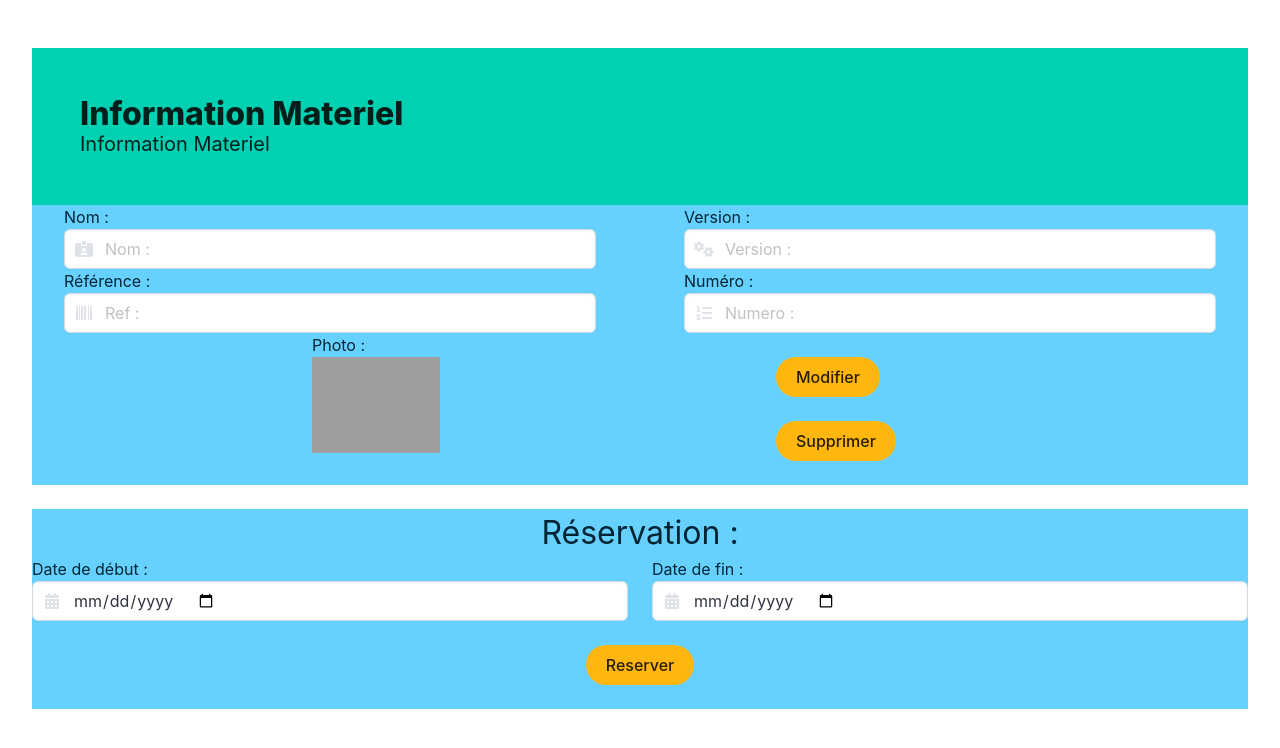
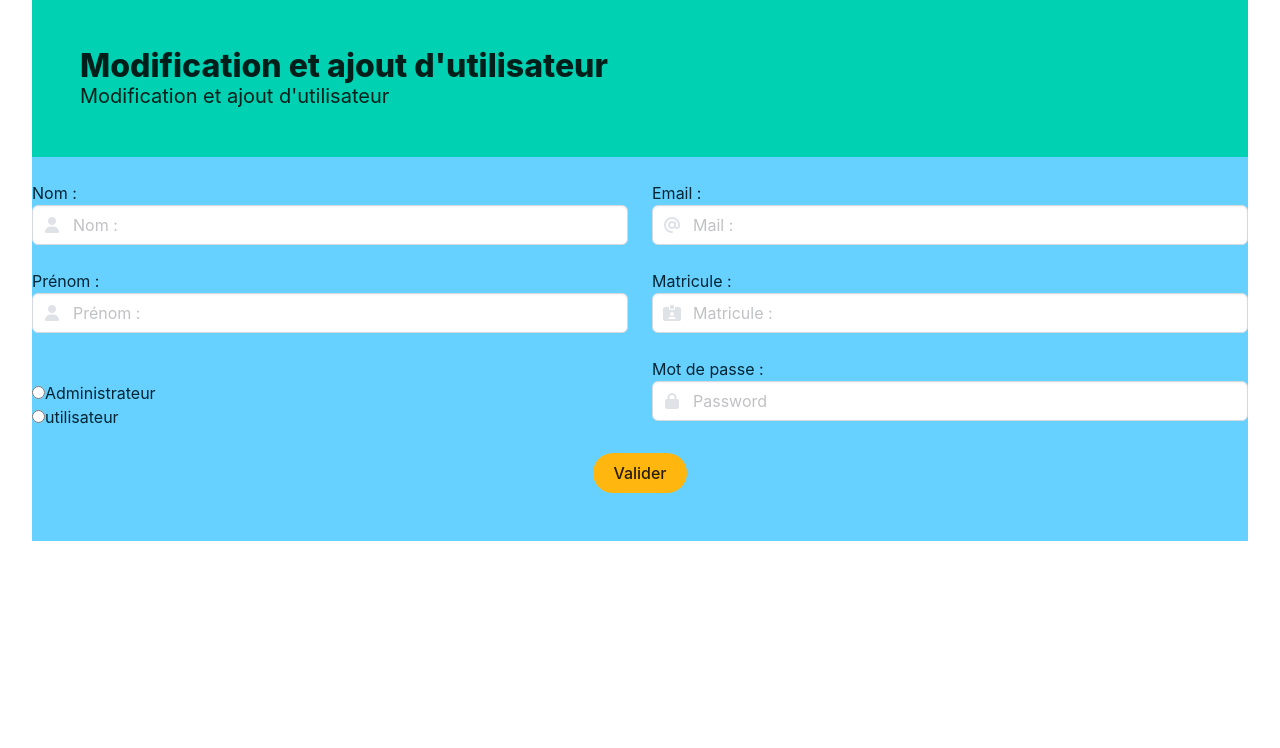
Before and after one commit to sirrazmo/equipe8ql, a Vue app: page / in a window 1280 px wide. Shown: the top 748 px of the page. Built offline with nearby package versions, Linux system fonts and the light colour scheme; grey boxes are pictures that could not be loaded.

Commit message:
Création ModifAjoutUtilisateur.vue

```diff
--- a/src/App.vue
+++ b/src/App.vue
@@ -1,21 +1,22 @@
 <template>
   <div id="app">
     <!-- <Connexion /> -->
-    <br><br>
-    <InfoMateriel />
-
+    <!--<InfoMateriel /> -->
+    <ModifAjoutUtilisateur />
   </div>
 </template>
 
 <script>
-import InfoMateriel from './components/InfoMateriel.vue';
+//import InfoMateriel from './components/InfoMateriel.vue';
+import ModifAjoutUtilisateur from './components/ModifAjoutUtilisateur.vue';
 //import Connexion from './components/Connexion.vue';
 
 export default {
   name: 'App',
   components: {
     //Connexion,
-    InfoMateriel,
+    //InfoMateriel,
+    ModifAjoutUtilisateur
   },
 };
 </script>
--- /dev/null
+++ b/src/components/ModifAjoutUtilisateur.vue
@@ -0,0 +1,120 @@
+<template>
+
+    <div class="container is-fluid">
+        <section class="hero is-primary">
+            <div class="hero-body">
+                <p class="title">
+                    Modification et ajout d'utilisateur
+                </p>
+                <p class="subtitle">
+                    Modification et ajout d'utilisateur
+                </p>
+            </div>
+        </section>
+        <section class="hero is-info">
+            <br>
+            <div class="columns is-mobile">
+                <div class="column">
+                    <p>Nom :</p>
+                    <p class="control has-icons-left">
+                        <input class="input" type="text" placeholder="Nom : " id="Nom" required>
+                        <span class="icon is-small is-left">
+                            <i class="fa-solid fa-user"></i>
+                        </span>
+                    </p>
+
+                    <br>
+
+                    <p>Prénom :</p>
+                    <p class="control has-icons-left">
+                        <input class="input" type="text" placeholder="Prénom : " id="Prenom" required>
+                        <span class="icon is-small is-left">
+                            <i class="fa-solid fa-user"></i>
+                        </span>
+                    </p>
+
+                    <br><br>
+
+                    <input type="radio" id="administrateur" name="admin" v-model="choix">
+                    <label for="administrator">Administrateur</label>
+                    <br>
+                    <input type="radio" id="utilisateur" name="admin" v-model="choix">
+                    <label for="administrator">utilisateur</label>
+                </div>
+
+
+
+                <div class="column">
+                    <p>Email : </p>
+                    <p class="control has-icons-left">
+                        <input class="input" type="email" placeholder="Mail : " id="Email" required>
+                        <span class="icon is-small is-left">
+                            <i class="fa-solid fa-at"></i>
+                        </span>
+                    </p>
+
+                    <br>
+
+                    <p>Matricule :</p>
+                    <p class="control has-icons-left">
+                        <input class="input" type="text" placeholder="Matricule : " id="Matricule" required>
+                        <span class="icon is-small is-left">
+                            <i class="fa-solid fa-id-card-clip"></i>
+                        </span>
+                    </p>
+
+                    <br>
+
+                    <p>Mot de passe :</p>
+                    <p class="control has-icons-left">
+                        <input class="input" type="password" placeholder="Password" id="MotDePasse" required>
+                        <span class="icon is-small is-left">
+                            <i class="fas fa-lock"></i>
+                        </span>
+                    </p>
+                </div>
+            </div>
+
+            <div class="columns is-centered">
+                <div class="column is-narrow">
+                    <button class="button is-warning is-rounded is-center" @click="Valider">
+                        Valider
+                    </button>
+                </div>
+            </div>
+            <br>
+        </section>
+    </div>
+
+
+
+
+</template>
+
+<script>
+
+
+export default {
+    /* eslint-disable */
+    name: 'ModifAjoutUtlisateur',
+    data() {
+        return {
+            Nom:'',
+            Prenom:'',
+            Matricule:'',
+            MotDePasse:'',
+            Email:'',
+            choix:'utilisateur'
+        };
+    },
+
+    methods: {
+        Valider() {
+            alert('Valider appeler')
+        }
+    }
+};
+</script>
+
+
+<style scoped></style>
```
Also changed, not shown: src/components/InfoMateriel.vue (+4 -3 lines).
